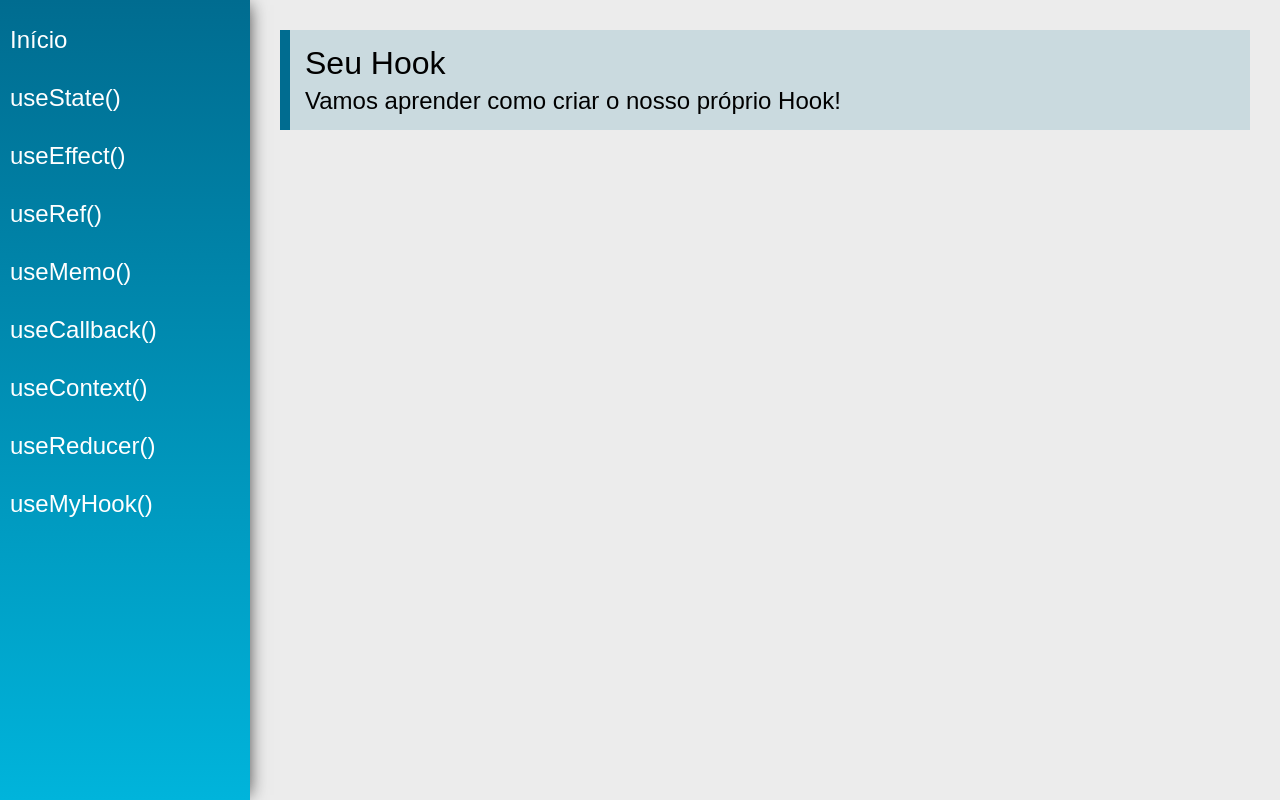
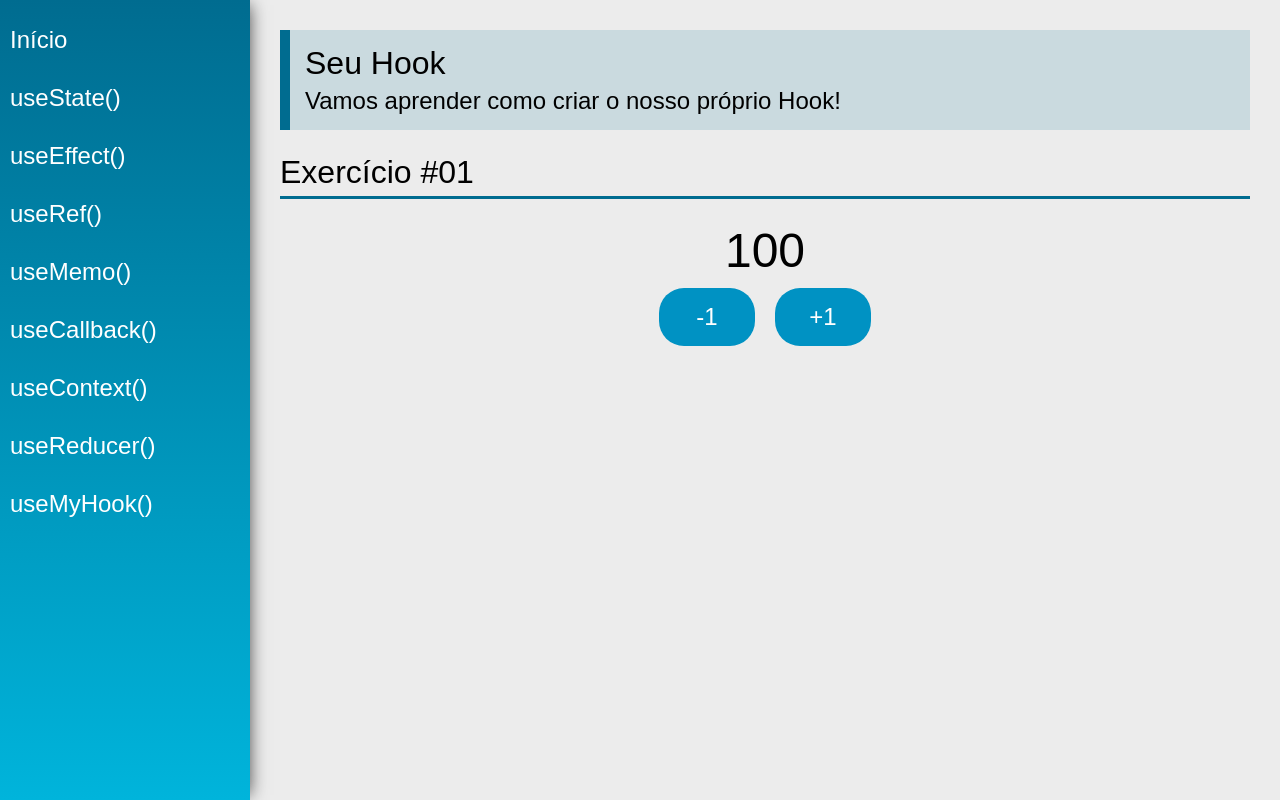
Before and after one commit to P4ul1t0s/react-hooks, a React (Create React App) app: page /useCustom in a window 1280 px wide. Built offline with nearby package versions, Linux system fonts and the light colour scheme.

Commit message:
Custom Hooks

```diff
--- /dev/null
+++ b/src/hooks/useCounter.js
@@ -0,0 +1,15 @@
+import {useState} from "react"
+
+export const useCounter = (initialValue = 100) => {
+    const [count, setCount] = useState(initialValue)
+
+    function inc(){
+        setCount(count + 1)
+    }
+
+    function dec(){
+        setCount(count - 1)
+    }
+
+    return [count, inc, dec]
+}
--- a/src/views/examples/UseCustom.jsx
+++ b/src/views/examples/UseCustom.jsx
@@ -1,13 +1,25 @@
 import React from 'react'
 import PageTitle from '../../components/layout/PageTitle'
+import SectionTitle from '../../components/layout/SectionTitle'
+import {useCounter} from '../../hooks/useCounter'
 
 const UseRef = (props) => {
+    const [count, inc, dec] = useCounter()
+
     return (
         <div className="UseCustom">
             <PageTitle
                 title="Seu Hook"
                 subtitle="Vamos aprender como criar o nosso próprio Hook!"
             />
+            <SectionTitle title="Exercício #01"/>
+            <div className="center">
+                <span className="text">{count}</span>
+                <div>
+                    <button className="btn" onClick={() => dec()}>-1</button>
+                    <button className="btn" onClick={() => inc()}>+1</button>
+                </div>
+            </div>
         </div>
     )
 }
```
